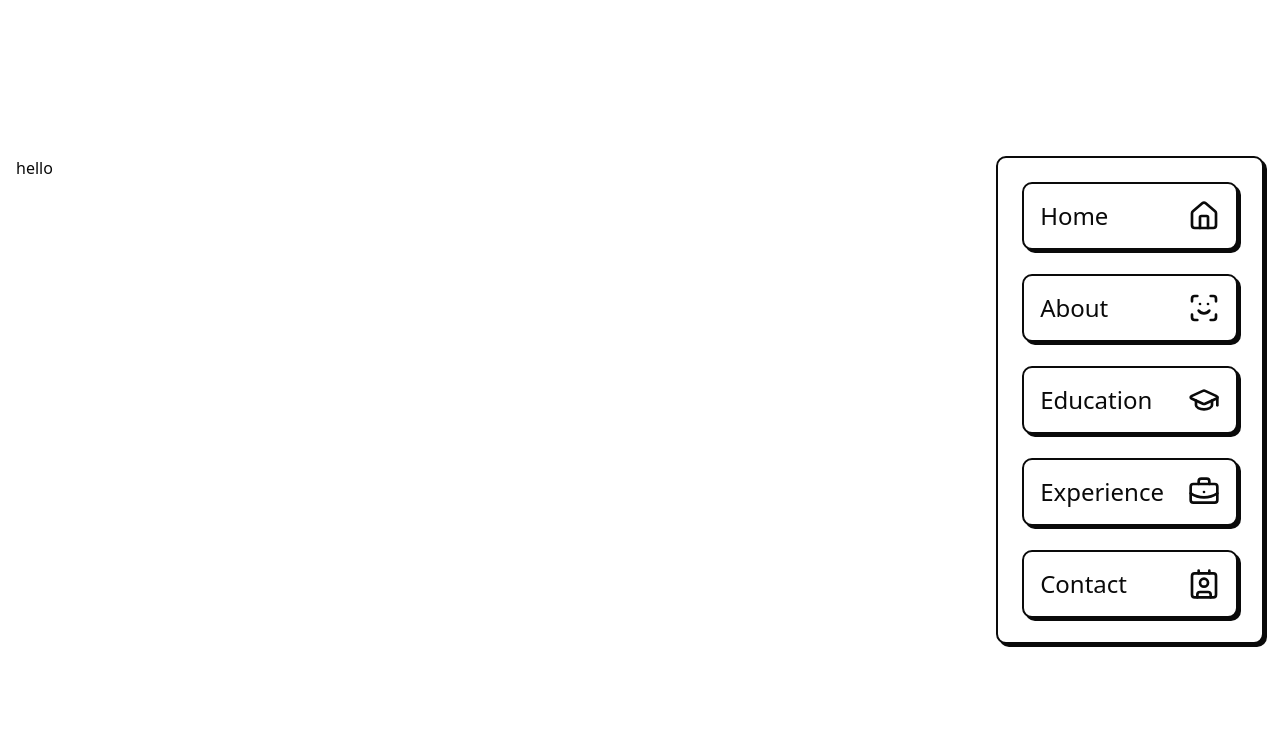
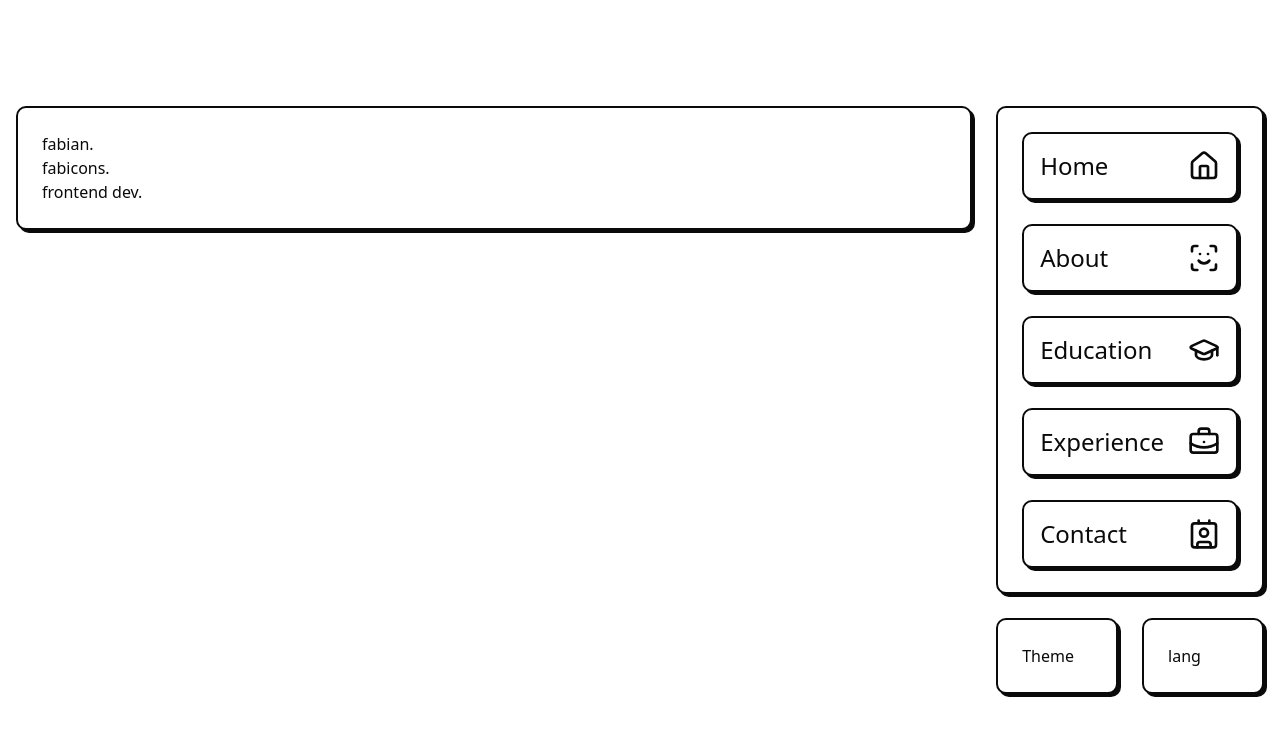
Before and after one commit to fabicons/fabicons.dev, a Next.js app: page / in a window 1280 px wide. Shown: the top 736 px of the page. Built offline with nearby package versions, Linux system fonts and the light colour scheme.

Commit message:
feat: refactor Navbar component structure, update layout and add Box component for improved styling

```diff
--- a/src/app/(root)/layout.tsx
+++ b/src/app/(root)/layout.tsx
@@ -1,4 +1,4 @@
-import Navbar from "@/components/Navbar"
+import Navbar from "@/components/navbar"
 // import { ThemeToggle } from '@/components/theme-toggle'
 
 export default function Layout({
--- a/src/app/(root)/page.tsx
+++ b/src/app/(root)/page.tsx
@@ -1,7 +1,11 @@
-
+import { Box } from "@/components/ui/box"
 
 export default function Home() {
   return (
-    <> hello</>
+    <section className="grid grid-cols-['header_header_header''main_main_aside''footer_footer_footer']">
+      <Box className="col-span-2">
+        <p>fabian.</p> <p>fabicons.</p> <p>frontend dev.</p>
+      </Box>
+    </section>
   )
 }
--- a/src/components/Navbar.tsx
+++ b/src/components/Navbar.tsx
@@ -40,6 +40,7 @@ const NavItem = ({
 
 export default function Navbar() {
   return (
+    <div className="space-y-6">
       <Box>
         <nav>
           <ul className="space-y-6">
@@ -61,5 +62,11 @@ export default function Navbar() {
           </ul>
         </nav>
       </Box>
+      <div className="flex gap-6 *:flex-1">
+        <Box>Theme</Box>
+        <Box>lang</Box>
+
+      </div>
+    </div>
   )
 }
--- a/src/components/ui/button.tsx
+++ b/src/components/ui/button.tsx
@@ -12,7 +12,7 @@ const buttonVariants = cva(
         default:
           "bg-primary text-primary-foreground shadow-xs hover:bg-primary/90",
         brutalist:
-          "bg-background text-foreground rounded-lg border-2 border-border shadow-brutal translate-x-0 translate-y-0 transition-all duration-300 ease-in-out hover:shadow-brutal-hover hover:-translate-x-1 hover:-translate-y-1 motion-reduce:transition-none motion-reduce:hover:transform-none",
+          "bg-background text-foreground rounded-lg border-2 border-border shadow-brutal translate-x-0 translate-y-0 transition-all duration-300 hover:shadow-brutal-hover hover:-translate-x-1 hover:-translate-y-1 motion-reduce:transition-none motion-reduce:hover:transform-none",
         destructive:
           "bg-destructive text-white shadow-xs hover:bg-destructive/90 focus-visible:ring-destructive/20 dark:focus-visible:ring-destructive/40",
         outline:
```
Lines whose indentation alone changed are shown as unchanged.
